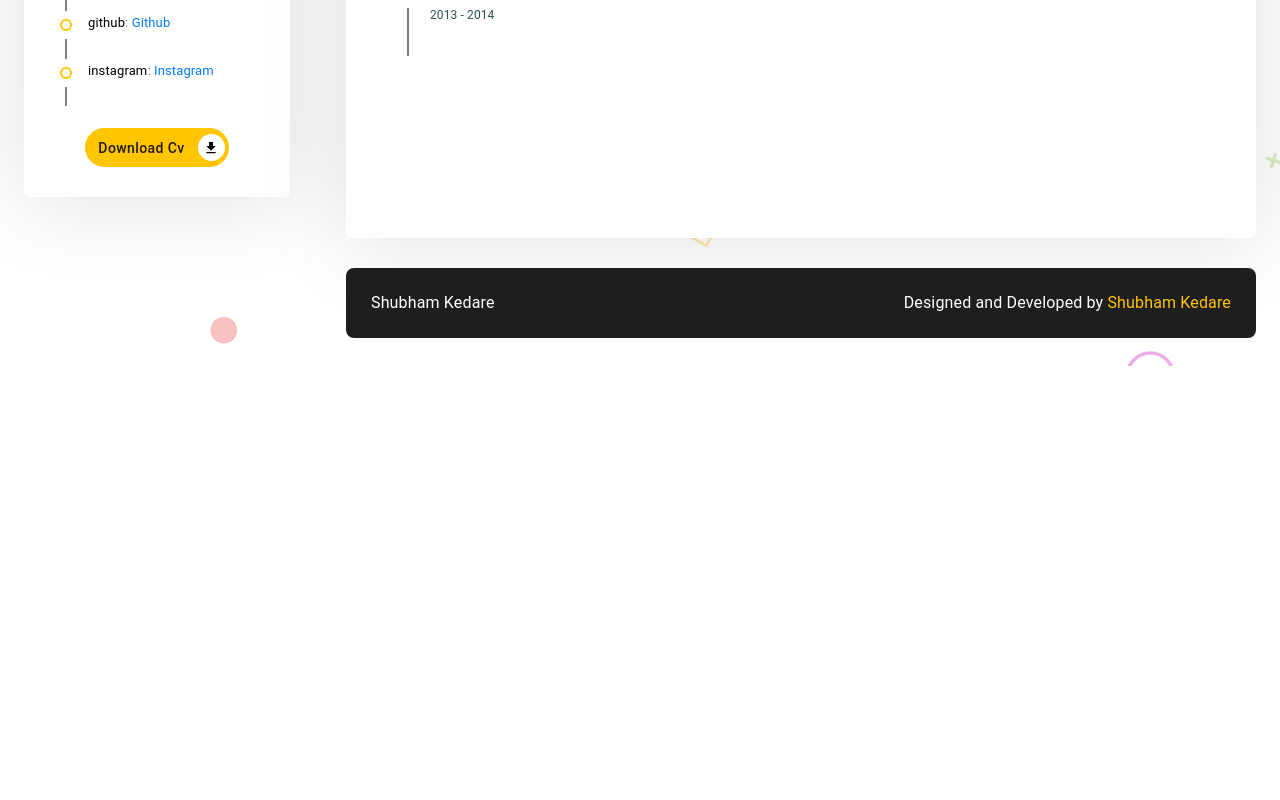
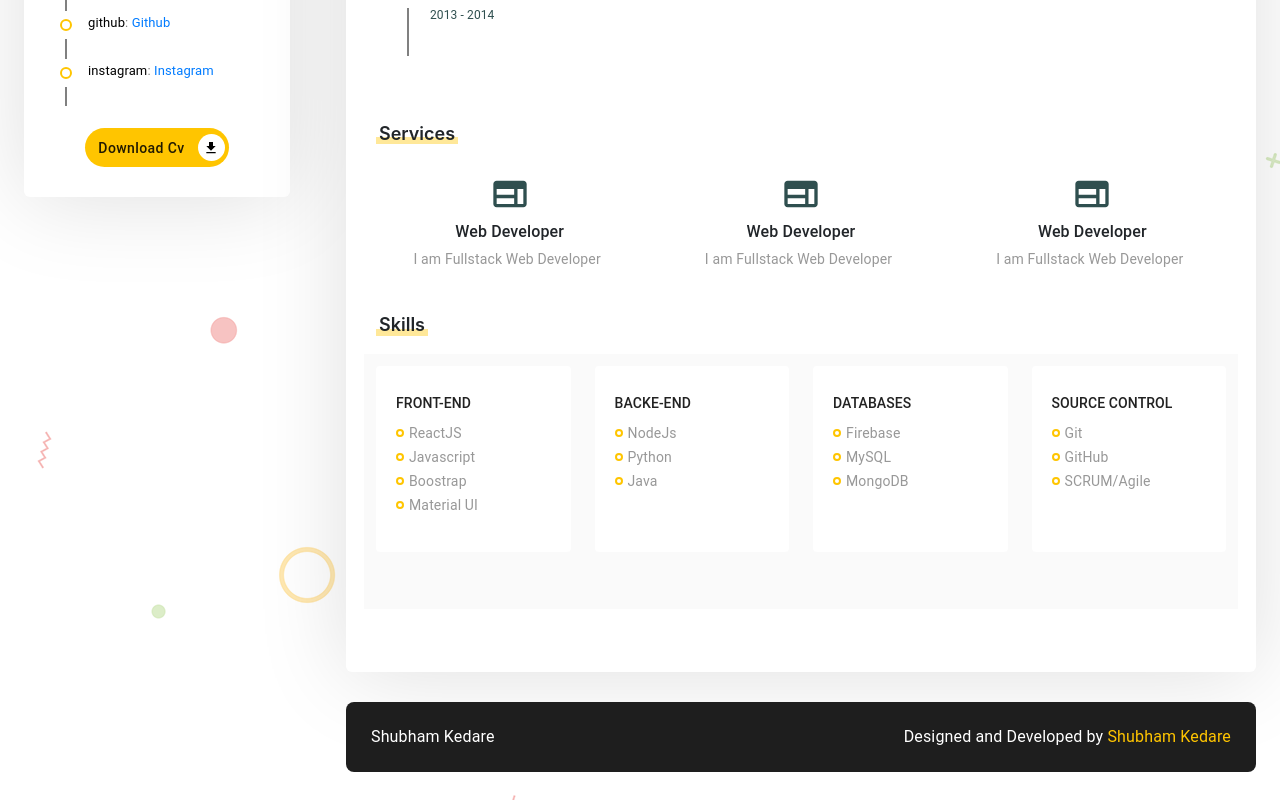
Before and after one commit to kedareshubham11/portfolio, a React (Create React App) app: page / in a window 1280 px wide. Shown: the part 720-1520 px from the top of the page. Before the commit the page ends 1086 px from the top, so only its background shows below. Built offline with nearby package versions, Linux system fonts and the light colour scheme.

Commit message:
added Resume page

```diff
--- a/src/App.css
+++ b/src/App.css
@@ -22,6 +22,9 @@
 
 .pb__45{
   padding-bottom: 45px !important;
+}
+.pb__50{
+  padding: 50px;
 }
 
 @media (max-width: 991px) {
@@ -54,3 +57,7 @@
   display: inline-block;
   padding: 0 3px;
 }
+
+.graybg {
+  background-color: #fafafa;
+}
--- a/src/pages/Resume/Resume.css
+++ b/src/pages/Resume/Resume.css
@@ -41,3 +41,60 @@
     font-size: small;
     margin-top: 6px;
 }
+
+/* services */
+.service {
+    height: 100%;
+    text-align: center;
+}
+
+.service .service__title {
+    font-size: 16px;
+    font-weight: 500;
+    line-height: 35px;
+    text-align: center;
+}
+
+.service .service__description {
+    color: #989898;
+    border-color: var(--component-color) !important;
+    margin-right: 5px;
+    text-align: center;
+}
+
+.service__icon > .MuiSvgIcon-root {
+    font-size: 40px;
+    margin-left: 0;
+    font-weight: 300;
+    color: darkslategray;
+}
+
+
+/* skills */
+.skill {
+    border-radius: 8px;
+    padding: 20px;
+    box-shadow: 0px 0px 48px 0px rgba(4, 6, 4, 0.08);
+    min-height: 186px;
+    height: 100%;
+}
+
+.skill .skill__title {
+    font-size: 14px;
+    font-weight: 500;
+    line-height: 35px;
+}
+
+.skill .skill__description {
+display: flex;
+align-items: center;
+color: #989898;
+font-weight: 400;
+line-height: 18px;
+}
+
+.skill .skill__description .timeline__dot {
+border-color: var(--component-color);
+padding: 2px;
+margin-right: 5px;
+}
--- a/src/pages/Resume/Resume.js
+++ b/src/pages/Resume/Resume.js
@@ -1,4 +1,4 @@
-import { Grid, Typography } from '@material-ui/core';
+import { Grid, Icon, Paper, Typography } from '@material-ui/core';
 import React from 'react';
 import "./Resume.css";
 import data from "../../utils/portfolioData";
@@ -7,6 +7,7 @@ import WorkIcon from '@material-ui/icons/Work';
 import SchoolIcon from '@material-ui/icons/School';
 import TimelineItem from '@material-ui/lab/TimelineItem';
 import TimelineContent from '@material-ui/lab/TimelineContent';
+import TimelineDot from '@material-ui/lab/TimelineDot';
 function Resume() {
 
     return (
@@ -23,7 +24,8 @@ function Resume() {
                 </Grid>
             </Grid>
             {/* Education and Experiences */}
-            <Grid container className="section">
+            <Grid container className="section pb__45">
+
                 <Grid item className="section__title mb__30">
                     <span></span>
                     <h6>Resume</h6>
@@ -52,8 +54,54 @@ function Resume() {
                     </Grid>
                 </Grid>
             </Grid>
-            {/* Skills */}
-            <Grid container className="section"></Grid>
+
+            {/* services */}
+            <Grid container className="section pb__45">
+                <Grid item className="section__title mb__30">
+                    <span></span>
+                    <h6>Services</h6>
+                </Grid>
+
+                <Grid item xs={12}>
+                    <Grid container spacing={3} justify="space-around">
+                        {data.services.map(service => (
+                            <Grid item xs={12} sm={6} md={3}>
+                                <div className="service">
+                                    <Icon className="service__icon">{service.icon}</Icon>
+                                    <Typography className="service__title" variant="h6">{service.title}</Typography>
+                                    <Typography className="service__description" variant="body2">{service.description}</Typography>
+                                </div>
+                            </Grid>
+                        ))}
+                    </Grid>
+                </Grid>
+
+            </Grid>
+
+             {/* Skills */}
+             <Grid container className="section pb__45">
+                <Grid item className="section__title mb__30">
+                    <span></span>
+                    <h6>Skills</h6>
+                </Grid>
+
+                <Grid container spacing={3} justify="space-between" className="section graybg pb__45">
+                    {data.skilss.map(skill => (
+                        <Grid item xs={12} sm={6} md={3}>
+                            <Paper elevation={0} className="skill">
+                                <Typography variant="h6" className="skill__title">
+                                    {skill.title}
+                                </Typography>
+                                {skill.description.map(element => (
+                                    <Typography variant="body2" className="skill__description">
+                                        <TimelineDot variant="outlined" className="timeline__dot" />{element}
+                                    </Typography>
+                                ))}
+                            </Paper>
+                        </Grid>
+                    ))}
+             </Grid>
+             </Grid>
 
             {/* contact */}
             <Grid container className="section"></Grid>
```
